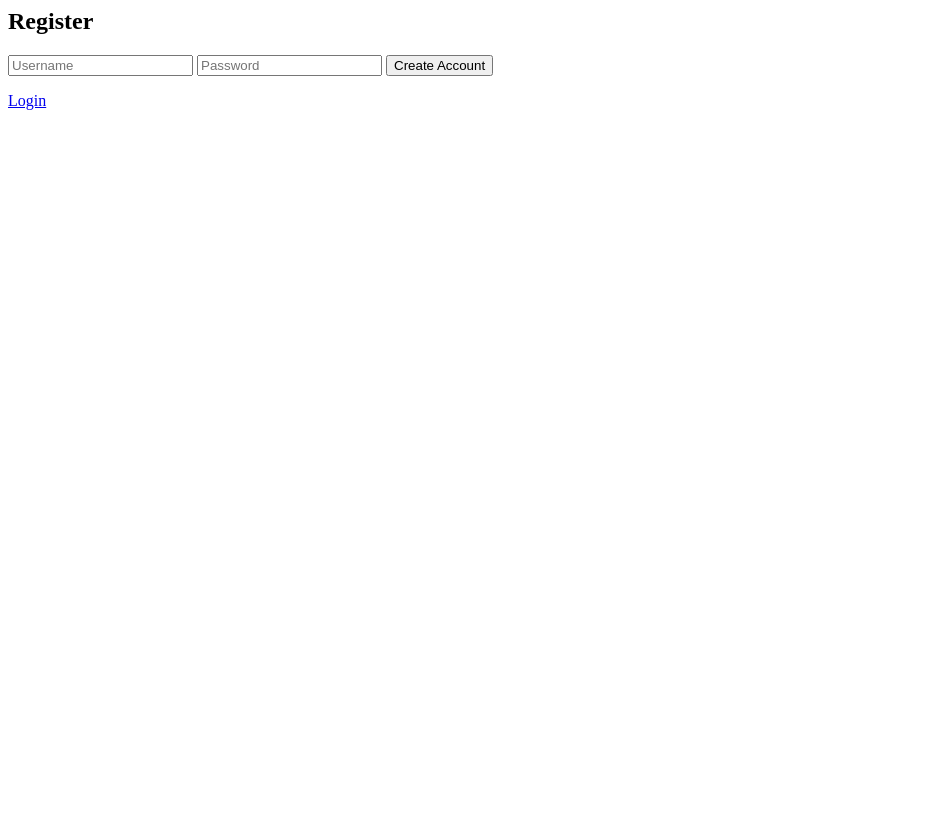
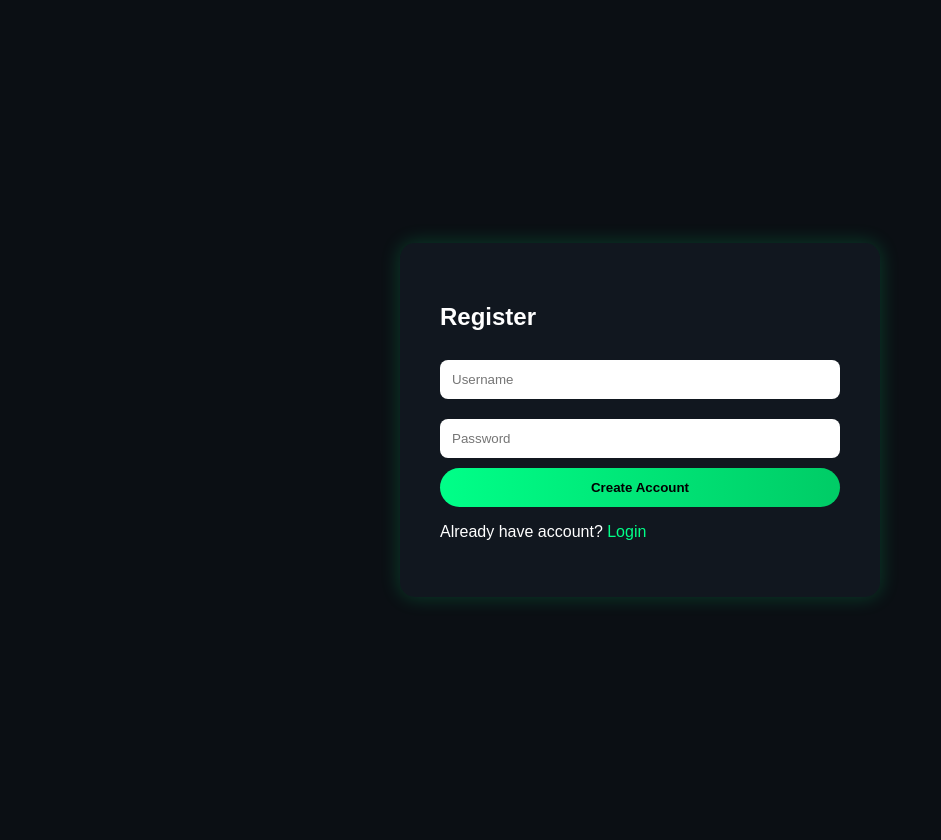
Before and after one commit to leenmathkar-del/truthlens-defense, a Flask app: page /register in a window 1280 px wide. Shown: the whole page, without its empty margins (0-941 px from the left). Before the commit the page ends 110 px from the top, so only its background shows below. Run offline with Flask 3, Linux system fonts and the light colour scheme.

Commit message:
Update register.html

```diff
--- a/templates/register.html
+++ b/templates/register.html
@@ -1,7 +1,13 @@
+<link rel="stylesheet" href="{{ url_for('static', filename='style.css') }}">
+
+<div class="container">
+<div class="card">
 <h2>Register</h2>
 <form method="POST">
-    <input type="text" name="username" placeholder="Username" required>
-    <input type="password" name="password" placeholder="Password" required>
-    <button type="submit">Create Account</button>
+<input name="username" placeholder="Username">
+<input type="password" name="password" placeholder="Password">
+<button>Create Account</button>
 </form>
-<a href="/login">Login</a>
+<p>Already have account? <a href="/login">Login</a></p>
+</div>
+</div>
```
